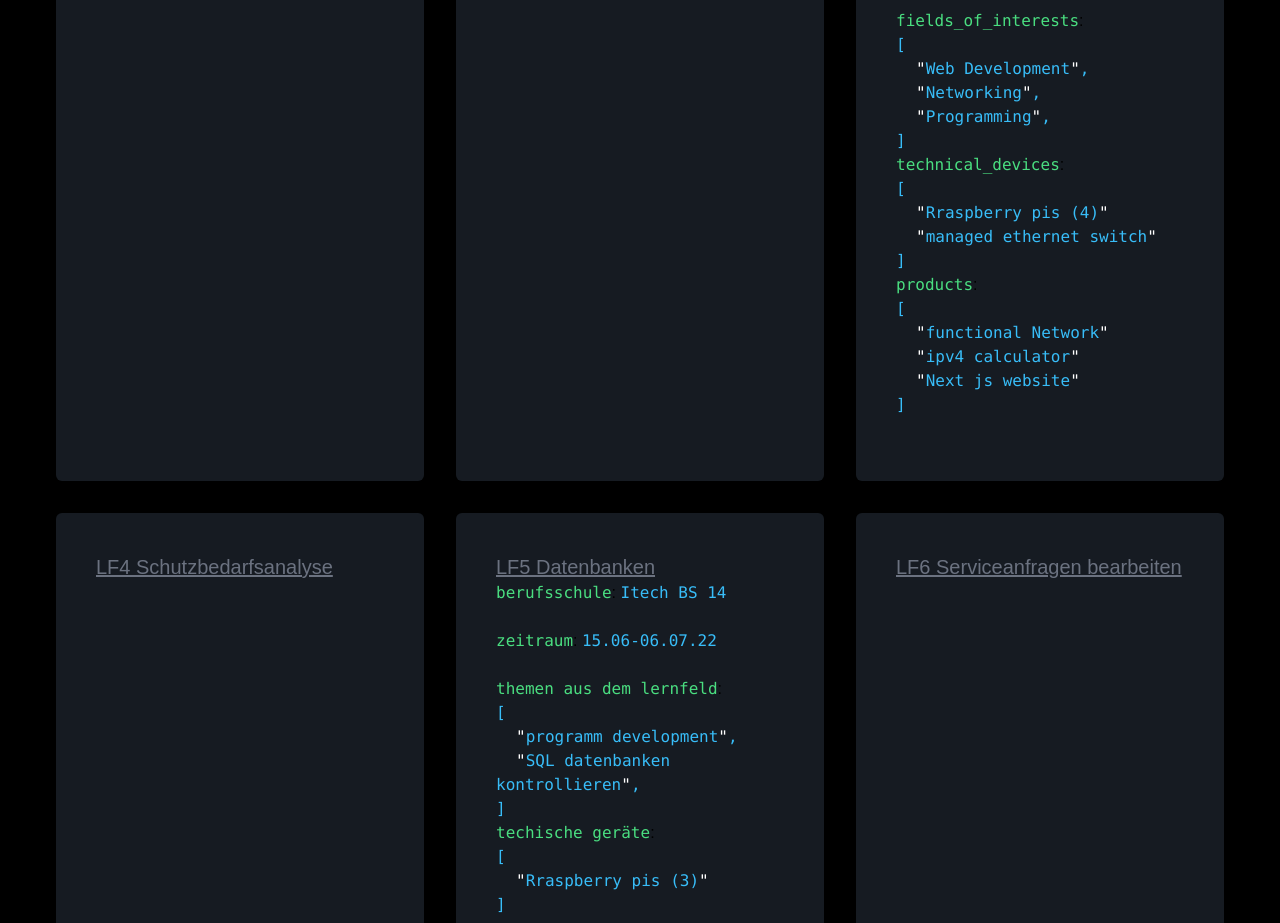
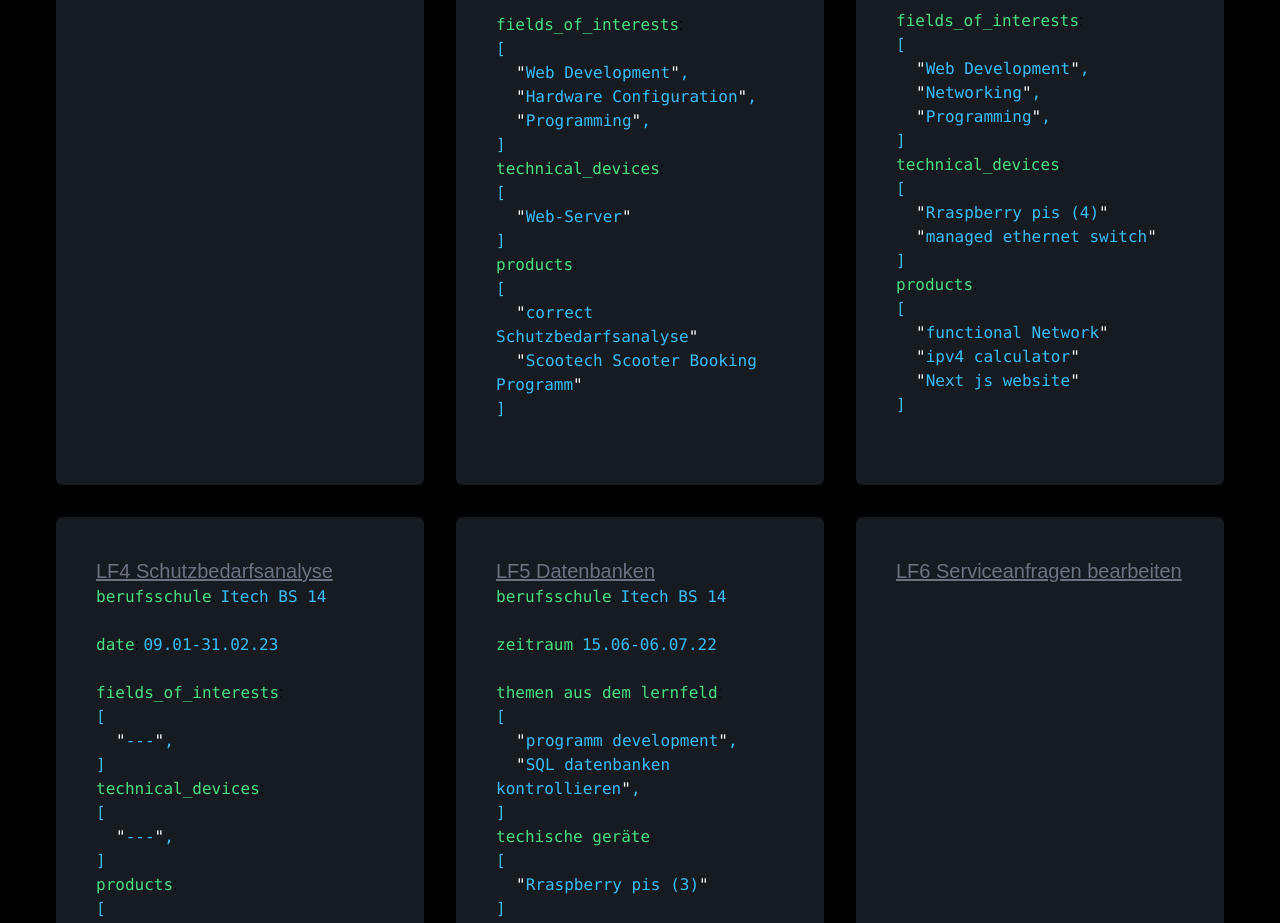
Before and after one commit to luca-naujoks/Project-Web, a Next.js app: page /nooble in a window 1280 px wide. Shown: the part 360-1283 px from the top of the page. Built offline with nearby package versions, Linux system fonts and the light colour scheme; no server answers.

Commit message:
Nooble Update LF2 & 4

```diff
--- a/app/layout.jsx
+++ b/app/layout.jsx
@@ -10,11 +10,6 @@ export default function RootLayout({ children }) {
   const isHub = useSelectedLayoutSegment() == "hub";
   return (
     <html lang="en">
-      {/*
-        <head /> will contain the components returned by the nearest parent
-        head.jsx. Find out more at https://beta.nextjs.org/docs/api-reference/file-conventions/head
-      */}
-      <head />
       <body>
         <SessionProvider>
           {}
--- a/app/nooble/page.jsx
+++ b/app/nooble/page.jsx
@@ -1,8 +1,6 @@
-import Head from "next/head";
-import Image from "next/image";
 import Link from "next/link";
-import Script from "next/script";
-import { Auth } from "../../components/auth";
+
+
 
 export default function Home() {
   return (
@@ -27,15 +25,107 @@ export default function Home() {
           </Link>
 
           <Link
-            href="/nooble"
-            className="bg-[#161b22] rounded-md xs:w-auto lg:w-2/6 m-4 transition-all duration-600 p-10 hover:transform-none"
+            href="/nooble/LF2"
+            className="bg-[#161b22] rounded-md xs:w-auto lg:w-2/6 m-4 transition-all duration-600 p-10 hover:scale-105"
           >
             <div className="">
               <h2 className="text-xl underline text-gray-500">
                 LF2 Arbeitsplätze richtig Ausstatten
               </h2>
             </div>
-            <div className=""></div>
+            <div className="hover:transform-none">
+              <div>
+                <span className="text-green-400 font-mono">berufsschule</span>:{" "}
+                <span className="text-sky-400 font-mono">Itech BS 14</span>
+              </div>
+              <br></br>
+              <div>
+                <span className="text-green-400 font-mono">date</span>:{" "}
+                <span className="text-sky-400 font-mono">
+                  09.01-31.02.23
+                </span>
+              </div>
+              <br></br>
+              <div>
+                <span className="text-green-400 font-mono">
+                  fields_of_interests
+                </span>
+                :
+              </div>
+              <div>
+                <span className="text-sky-400 font-mono">[</span>
+              </div>
+              <div>
+                <span className="text-sky-400 font-mono">
+                  <span className="text-white font-mono pl-5"> "</span>Web
+                  Development<span className="font-mono text-white">"</span>
+                </span>
+                <span className="text-sky-400 font-mono">,</span>
+              </div>
+              <div>
+                <span className="text-sky-400 font-mono">
+                  <span className="text-white font-mono pl-5"> "</span>
+                  Hardware Configuration<span className="font-mono text-white">"</span>
+                </span>
+                <span className="text-sky-400 font-mono">,</span>
+              </div>
+              <div>
+                <span className="text-sky-400 font-mono">
+                  <span className="text-white font-mono pl-5"> "</span>
+                  Programming<span className="font-mono text-white">"</span>
+                </span>
+                <span className="text-sky-400 font-mono">,</span>
+              </div>
+              <div>
+                <span className="text-sky-400 font-mono">]</span>
+              </div>
+              <div>
+                <span className="text-green-400 font-mono">
+                  technical_devices
+                </span>
+                :
+              </div>
+              <div>
+                <span className="text-sky-400 font-mono">[</span>
+              </div>
+              <div>
+                {" "}
+                <span className="text-sky-400 font-mono">
+                  <span className="text-white font-mono pl-5"> "</span>
+                  Web-Server
+                  <span className="font-mono text-white">"</span>
+                </span>
+              </div>
+              <div>
+                <span className="text-sky-400 font-mono">]</span>
+              </div>
+              <div>
+                <span className="text-green-400 font-mono">products</span>:
+              </div>
+              <div>
+                <span className="text-sky-400 font-mono">[</span>
+              </div>
+              <div>
+                {" "}
+                <span className="text-sky-400 font-mono">
+                  <span className="text-white font-mono pl-5"> "</span>
+                  correct Schutzbedarfsanalyse
+                  <span className="font-mono text-white">"</span>
+                </span>
+              </div>
+              <div>
+                {" "}
+                <span className="text-sky-400 font-mono">
+                  <span className="text-white font-mono pl-5"> "</span>
+                  Scootech Scooter Booking Programm
+                  <span className="font-mono text-white">"</span>
+                </span>
+              </div>
+              <div>
+                <span className="text-sky-400 font-mono">]</span>
+              </div>
+              <br></br>
+            </div>
           </Link>
 
           <Link
@@ -156,13 +246,82 @@ export default function Home() {
 
         <div className="flex xs:flex-col lg:flex-row">
           <Link
-            href="/nooble"
-            className="bg-[#161b22] rounded-md xs:w-auto lg:w-2/6 m-4 transition-all duration-600 p-10 hover:transform-none"
+            href="/nooble/LF4"
+            className="bg-[#161b22] rounded-md xs:w-auto lg:w-2/6 m-4 transition-all duration-600 p-10 hover:scale-105"
           >
             <div className="">
               <h2 className="text-xl underline text-gray-500">LF4 Schutzbedarfsanalyse</h2>
             </div>
-            <div className=""></div>
+            <div className="hover:transform-none">
+              <div>
+                <span className="text-green-400 font-mono">berufsschule</span>:{" "}
+                <span className="text-sky-400 font-mono">Itech BS 14</span>
+              </div>
+              <br></br>
+              <div>
+                <span className="text-green-400 font-mono">date</span>:{" "}
+                <span className="text-sky-400 font-mono">
+                  09.01-31.02.23
+                </span>
+              </div>
+              <br></br>
+              <div>
+                <span className="text-green-400 font-mono">
+                  fields_of_interests
+                </span>
+                :
+              </div>
+              <div>
+                <span className="text-sky-400 font-mono">[</span>
+              </div>
+              <div>
+                <span className="text-sky-400 font-mono">
+                  <span className="text-white font-mono pl-5"> "</span>---
+                  <span className="font-mono text-white">"</span>
+                </span>
+                <span className="text-sky-400 font-mono">,</span>
+              </div>
+              <div>
+                <span className="text-sky-400 font-mono">]</span>
+              </div>
+              <div>
+                <span className="text-green-400 font-mono">
+                  technical_devices
+                </span>
+                :
+              </div>
+              <div>
+                <span className="text-sky-400 font-mono">[</span>
+              </div>
+              <div>
+                <span className="text-sky-400 font-mono">
+                  <span className="text-white font-mono pl-5"> "</span>---
+                  <span className="font-mono text-white">"</span>
+                </span>
+                <span className="text-sky-400 font-mono">,</span>
+              </div>
+              <div>
+                <span className="text-sky-400 font-mono">]</span>
+              </div>
+              <div>
+                <span className="text-green-400 font-mono">products</span>:
+              </div>
+              <div>
+                <span className="text-sky-400 font-mono">[</span>
+              </div>
+              <div>
+                {" "}
+                <span className="text-sky-400 font-mono">
+                  <span className="text-white font-mono pl-5"> "</span>
+                  Schutzbedarfsanalyse
+                  <span className="font-mono text-white">"</span>
+                </span>
+              </div>
+              <div>
+                <span className="text-sky-400 font-mono">]</span>
+              </div>
+              <br></br>
+            </div>
           </Link>
 
           <Link
```
Also changed, not shown: posts/LF1.md (+18 -0 lines), posts/LF10.md (+18 -0 lines), posts/LF11.md (+18 -0 lines), posts/LF12.md (+18 -0 lines), posts/LF2.md (+23 -0 lines), posts/LF4.md (+22 -0 lines), posts/LF6.md (+18 -0 lines), posts/LF7.md (+6 -5 lines), posts/LF8.md (+18 -0 lines), posts/LF9.md (+18 -0 lines).
